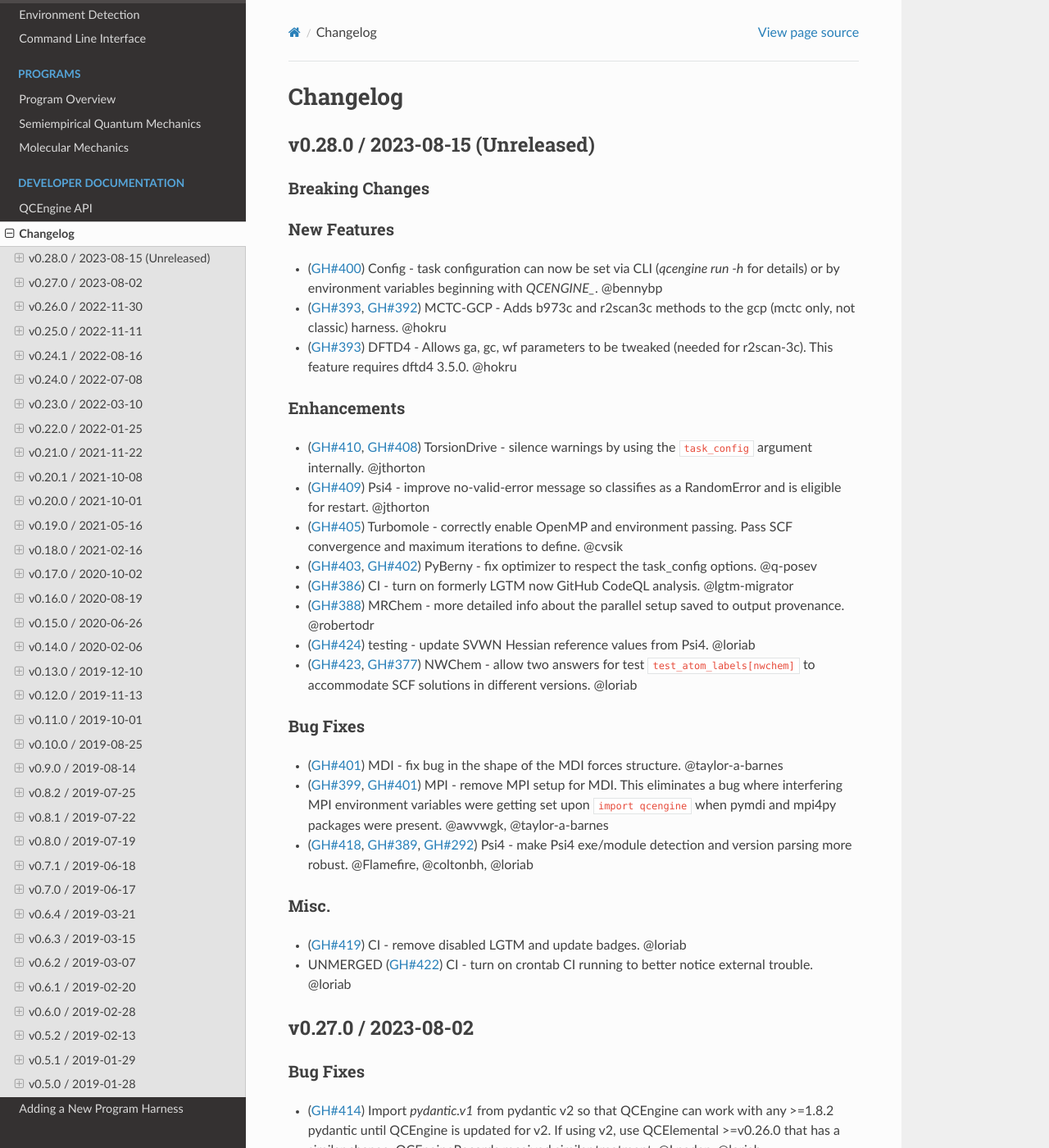
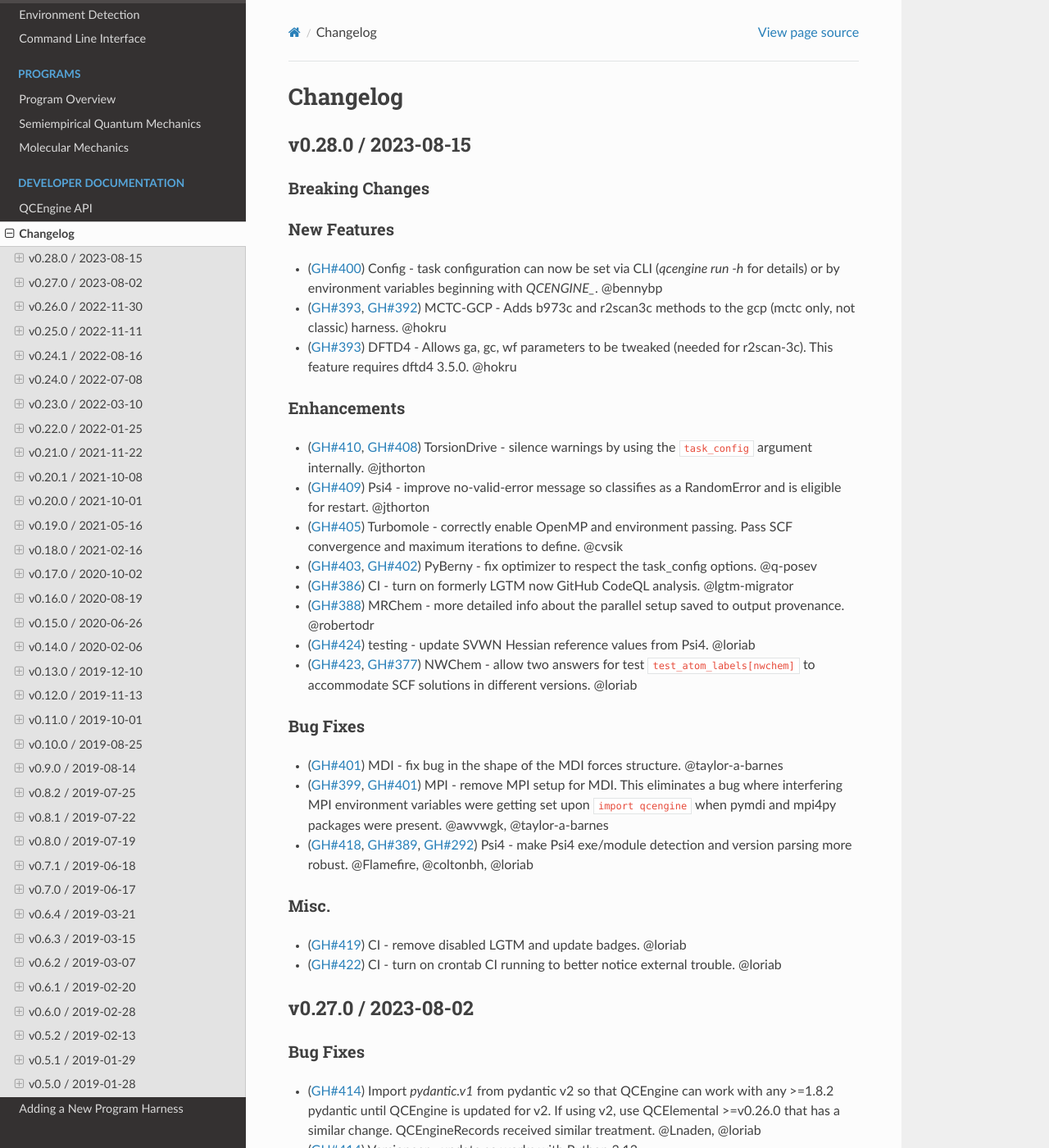
Before and after one commit to MolSSI/QCEngine, a Sphinx documentation site: the page built from docs/source/changelog.rst, in a window 1280 px wide and 1400 px high. Shown: the whole window at 82% size. Built offline with Sphinx 7.4.7 and the Read the Docs theme 2.0.0, drawn with Linux system fonts in a browser that asks for light colours; the version number could not be read and is left out.

Commit message:
Apply suggestions from code review

```diff
--- a/docs/source/changelog.rst
+++ b/docs/source/changelog.rst
@@ -29,7 +29,7 @@ Changelog
 .. - UNSOLVED (:issue:`397`) extras failed
 
 
-v0.28.0 / 2023-08-15 (Unreleased)
+v0.28.0 / 2023-08-15
 --------------------
 
 Breaking Changes
@@ -67,7 +67,7 @@ Bug Fixes
 Misc.
 +++++
 - (:pr:`419`) CI - remove disabled LGTM and update badges. @loriab
-- UNMERGED (:pr:`422`) CI - turn on crontab CI running to better notice external trouble. @loriab
+- (:pr:`422`) CI - turn on crontab CI running to better notice external trouble. @loriab
 
 
 v0.27.0 / 2023-08-02
```
